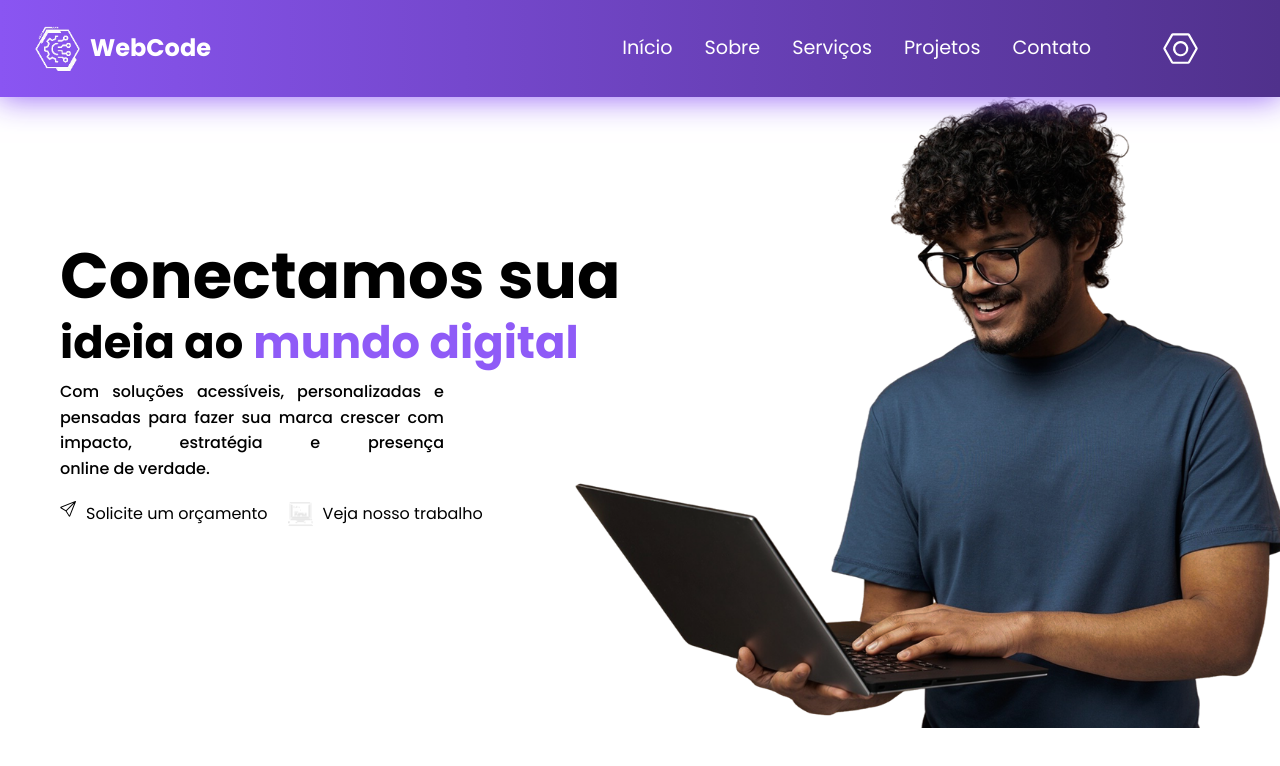
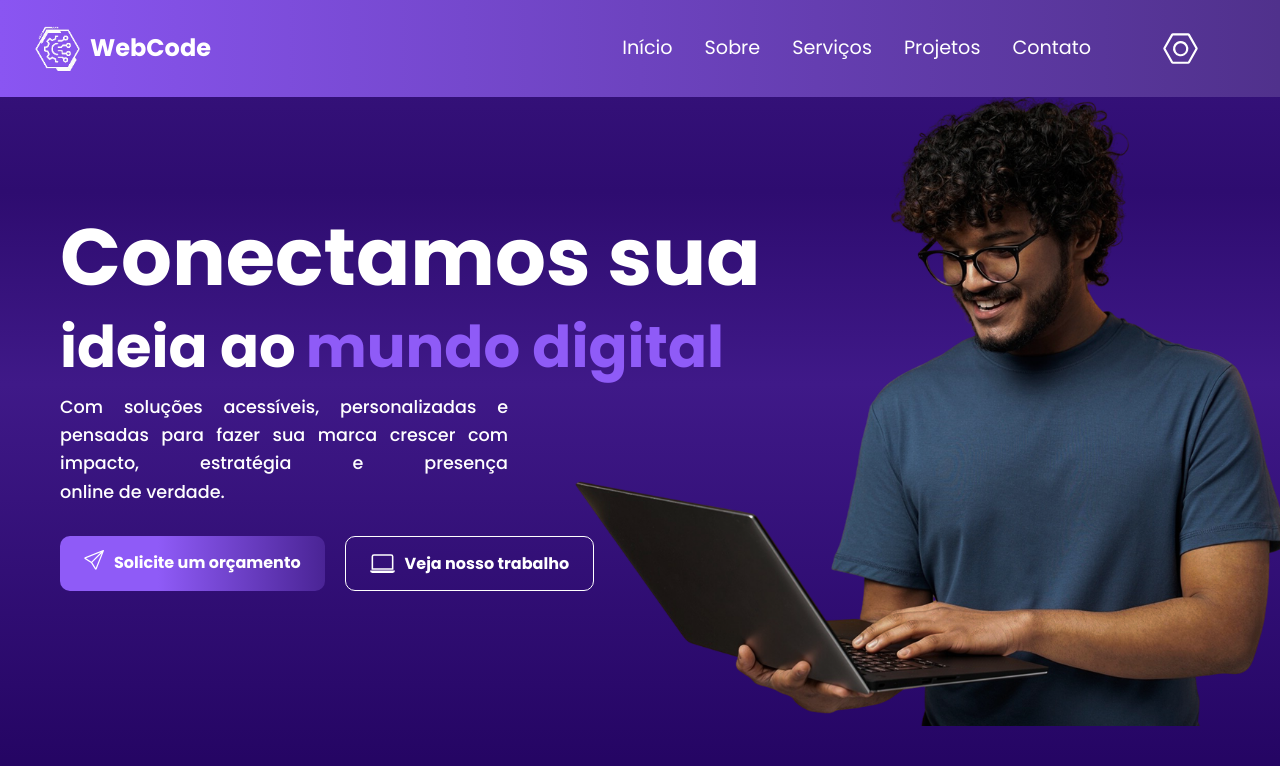
Before and after one commit to Ramon-24/WebCode, a Next.js app in the folder webcode/: page / in a window 1280 px wide. Shown: the top 766 px of the page. Built offline with nearby package versions, Linux system fonts and the light colour scheme.

Commit message:
Navegação e Hero iniciados

```diff
--- a/webcode/src/app/Components.css/Configuracao.css
+++ b/webcode/src/app/Components.css/Configuracao.css
@@ -59,7 +59,8 @@
   opacity: 1;
   background-color: rgba(0, 0, 0, 0.25);
   backdrop-filter: blur(4px);
-  z-index: 999;
+  /* z-index: 10000; */
+  position: absolute;
   display: flex;
   align-items: center;
   justify-content: center;
--- /dev/null
+++ b/webcode/src/app/Components.css/Hero.css
@@ -0,0 +1,65 @@
+:root {
+  /* ========== FUNDOS ========== */
+  --bg-page: linear-gradient( #391580 0%, #2E0C70 24%, #3F1988 48%, #220360 100%);
+  --bg-divider: linear-gradient(90deg,
+    rgba(55, 19, 125, 0) 24%,
+    rgba(34, 3, 96, 0.07) 55%,
+    rgba(34, 3, 96, 1) 63%,
+    rgba(55, 19, 125, 0) 100%);
+
+  /* ========== NAVEGAÇÃO ========== */
+  --bg-navigation: linear-gradient(#8A55F2, #50318C);
+  --text-navigation: #FFFFFF;
+
+  /* ========== HERO SECTION ========== */
+  --bg-bubbles: linear-gradient(
+    rgba(143, 91, 247, 0.6),
+    rgba(143, 91, 247, 1)
+  );
+  --border-bubbles: rgba(143, 91, 247, 0.88);
+  --text-hero: #FFFFFF;
+  --bg-hero-button: linear-gradient(90deg, #8F5BF7 37%, #4A2495 100%);
+
+  /* ========== DÚVIDAS ========== */
+  --bg-doubt-box: rgba(86, 0, 255, 0.63);
+  --border-doubt-box: #391580;
+  --bg-doubt-highlight: rgba(52, 0, 154, 0.18);
+
+  /* ========== AVALIAÇÕES ========== */
+  --text-reviews: #000000;
+
+  /* ========== FOOTER ========== */
+  --bg-footer: linear-gradient(180deg, #220360 0%, #1E0059 50%, #0C0024 100%);
+
+  /* ========== CORES BASE ========== */
+  --purple-dark: #220360;
+  --purple-medium: #391580;
+  --purple-light: #8A55F2;
+  --purple-accent: #8F5BF7;
+  --purple-deep: #4A2495;
+}
+
+
+.orcamento{
+    display: flex;
+    flex-direction: row;
+    gap: 10px;
+    font-weight: bold;
+    padding: 14px 24px;
+    border-radius: 10px;
+    text-decoration: none;
+    background: var(--bg-hero-button);
+    /* color: var(--text-hero); */
+}
+
+.trabalhos {
+    display: flex;
+    flex-direction: row;
+    gap: 10px;
+    font-weight: bold;
+    /* font-size: 1.2rem; */
+    border: 1px solid #FFFFFF;
+    padding: 14px 24px;
+    border-radius: 10px;
+    text-decoration: none;
+}
--- a/webcode/src/app/Components.css/Navegacao.css
+++ b/webcode/src/app/Components.css/Navegacao.css
@@ -9,7 +9,7 @@
   --color-border: rgba(255, 255, 255, 0.2);
 
   /* Efeitos */
-  --shadow-sm: 0 0 30px 1px #8f5bf7f1;
+  --shadow-sm: 0 0 10px 1px #8f5bf7f1;
   --shadow-md: 0 4px 6px rgba(0, 0, 0, 22);
   --shadow-lg: 0 10px 25px rgba(0, 0, 0, 0.2);
 
@@ -30,8 +30,8 @@
   padding: 1.5rem 2rem;
   background: var(--color-bg);
   color: var(--color-text);
-  z-index: 1000;
-  box-shadow: var(--shadow-sm);
+  z-index: 10;
+  /* box-shadow: var(--shadow-sm); */
 }
 
 .nav-esquerda {
@@ -239,3 +239,23 @@
 [data-theme="dark"] .links:hover {
   color: #FFFFFF;
 }
+
+
+
+
+
+
+
+
+
+
+
+.fundo {
+  position: fixed;
+  top: 0;
+  left: 0;
+  width: 100%;
+  height: 100%;
+  background: var( --bg-page);
+  z-index: -1;
+}
--- a/webcode/src/app/Components/Hero.js
+++ b/webcode/src/app/Components/Hero.js
@@ -5,7 +5,7 @@ import { useEffect, useState } from "react";
 import { Configuracao } from "./Configuracao";
 import Image from "next/image";
 import Link from "next/link";
-// import "../Components.css/Hero.css"
+import "../Components.css/Hero.css"
 
 export function Hero() {
     const { config } = useConfig();
@@ -39,22 +39,61 @@ export function Hero() {
 
     if (!t) return null;
     return (
-        <section className="hero" style={{ display: 'flex', flexDirection: isMobile ? 'column' : 'row', alignItems: 'center', justifyContent: 'space-between', padding: isMobile ? '20px' : '42px 0 0 0' }}>
-            <div style={{ flex: 1, padding: '60px', textAlign: isMobile ? 'center' : 'left' }}>
+        <section className="hero"
+            style={{
+                display: 'flex',
+                flexDirection: isMobile ? 'column' : 'row',
+                alignItems: 'center',
+                justifyContent: 'space-between',
+                padding: isMobile ? '20px' : '40px 0 0 0',
+                color: 'var(--color-text)'
+            }}>
 
-                <div style={{ textAlign: "justify", position: isMobile ? 'relative' : 'absolute', transform: isMobile ? 'translateY(0)' : 'translateY(-160px)' }}>
-                    <h1 style={{ fontSize: isMobile ? '2rem' : '4rem', fontWeight: 'bold' }}>{t.fraseP1}</h1>
-                    <div style={{ display: 'flex', flexDirection: 'row', gap: '10px', fontSize: isMobile ? '1.2rem' : '2.8rem', fontWeight: 'bold', transform: isMobile ? 'translateY(0)' : 'translateY(-20px)' }}>
+            <div
+                style={{
+                    flex: 1,
+                    padding: '60px',
+                    textAlign: isMobile ? 'center' : 'left'
+                }}>
+
+                <div style={{
+                    textAlign: "justify",
+                    position: isMobile ? 'relative' : 'absolute',
+                    transform: isMobile ? 'translateY(0)' : 'translateY(-190px)'
+                }}>
+
+                    <h1 style={{
+                        fontSize: isMobile ? '2rem' : '5rem',
+                        fontWeight: 'bold'
+                    }}>
+                        {t.fraseP1}
+                    </h1>
+
+                    <div
+                        style={{
+                            display: 'flex',
+                            flexDirection: 'row',
+                            gap: '10px',
+                            fontSize: isMobile ? '1.2rem' : '3.6rem',
+                            fontWeight: 'bold',
+                            transform: isMobile ? 'translateY(0)' : 'translateY(-20px)'
+                        }}>
+
                         <h2>{t.fraseP2}</h2>
-                        <h2 style={{ color: "var(--purple-accent)" }}>
+                        <h2
+                            style={{
+                                color: "var(--purple-accent)"
+                            }}>
                             {t.fraseP3}
                         </h2>
                     </div>
-                    <p style={{ textAlign: "justify", fontSize: isMobile ? '1.1rem' : '1rem', fontWeight: '500', width: '30vw', transform: isMobile ? 'translateY(0)' : 'translateY(-20px)' }}>{t.descricao}</p>
+                    <p style={{ textAlign: "justify", fontSize: isMobile ? '1rem' : '1.1rem', fontWeight: '500', width: '35vw', transform: isMobile ? 'translateY(0)' : 'translateY(-20px)' }}>
+                        {t.descricao}
+                    </p>
 
-                    <div style={{ display: "flex", flexDirection: isMobile ? "column" : "row", gap: "20px" }}>
-                        <div style={{ display: "flex", flexDirection: isMobile ? "column" : "row", gap: "10px" }}>
-                            <svg xmlns="http://www.w3.org/2000/svg" width="16" height="16" fill="currentColor" className="bi bi-send" viewBox="0 0 16 16">
+                    <div style={{ display: "flex", flexDirection: isMobile ? "column" : "row", gap: "20px",  transform: isMobile ? 'translateY(0)' : 'translateY(10px)'}}>
+                        <div className="orcamento">
+                            <svg xmlns="http://www.w3.org/2000/svg" width="20" height="20" fill="currentColor" className="bi bi-send" viewBox="0 0 16 16">
                                 <path d="M15.854.146a.5.5 0 0 1 .11.54l-5.819 14.547a.75.75 0 0 1-1.329.124l-3.178-4.995L.643 7.184a.75.75 0 0 1 .124-1.33L15.314.037a.5.5 0 0 1 .54.11ZM6.636 10.07l2.761 4.338L14.13 2.576zm6.787-8.201L1.591 6.602l4.339 2.76z" />
                             </svg>
                             <Link href="/contato" className="botao-hero">
@@ -62,14 +101,10 @@ export function Hero() {
                             </Link>
                         </div>
 
-                        <div style={{ display: "flex", flexDirection: isMobile ? "column" : "row", gap: "10px" }}>
-                            <Image
-                                src="/computador.png"
-                                alt="Logo WebCode"
-                                width={25}
-                                height={20}
-                                className="logo-imagem"
-                            />
+                        <div className="trabalhos">
+                            <svg xmlns="http://www.w3.org/2000/svg" width="25" height="25" fill="currentColor" className="bi bi-laptop" viewBox="0 0 16 16">
+                                <path d="M13.5 3a.5.5 0 0 1 .5.5V11H2V3.5a.5.5 0 0 1 .5-.5zm-11-1A1.5 1.5 0 0 0 1 3.5V12h14V3.5A1.5 1.5 0 0 0 13.5 2zM0 12.5h16a1.5 1.5 0 0 1-1.5 1.5h-13A1.5 1.5 0 0 1 0 12.5" />
+                            </svg>
                             <Link href="/contato" className="botao-hero">
                                 {t.trabalhos}
                             </Link>
--- /dev/null
+++ b/webcode/src/app/Components/fundo.js
@@ -0,0 +1,13 @@
+import "../Components.css/Navegacao.css"
+import { Navegacao } from "./Navegacao";
+import { Hero } from "./Hero";
+
+export function Fundo() {
+    return (
+        <section
+            className="fundo">
+            <Navegacao />
+            <Hero />
+        </section>
+    );
+}
--- a/webcode/src/app/page.js
+++ b/webcode/src/app/page.js
@@ -2,12 +2,14 @@ import Image from "next/image";
 import { Configuracao } from "./Components/Configuracao";
 import { Navegacao } from "./Components/Navegacao";
 import { Hero } from "./Components/Hero";
+import { Fundo } from "./Components/fundo";
 
 export default function Home() {
   return (
     <>
-    <Navegacao/>
-    <Hero/>
+    {/* <Navegacao/>
+    <Hero/> */}
+    <Fundo/>
     </>
   );
 }
```
Also changed, not shown: webcode/public/computador.png (deleted).
